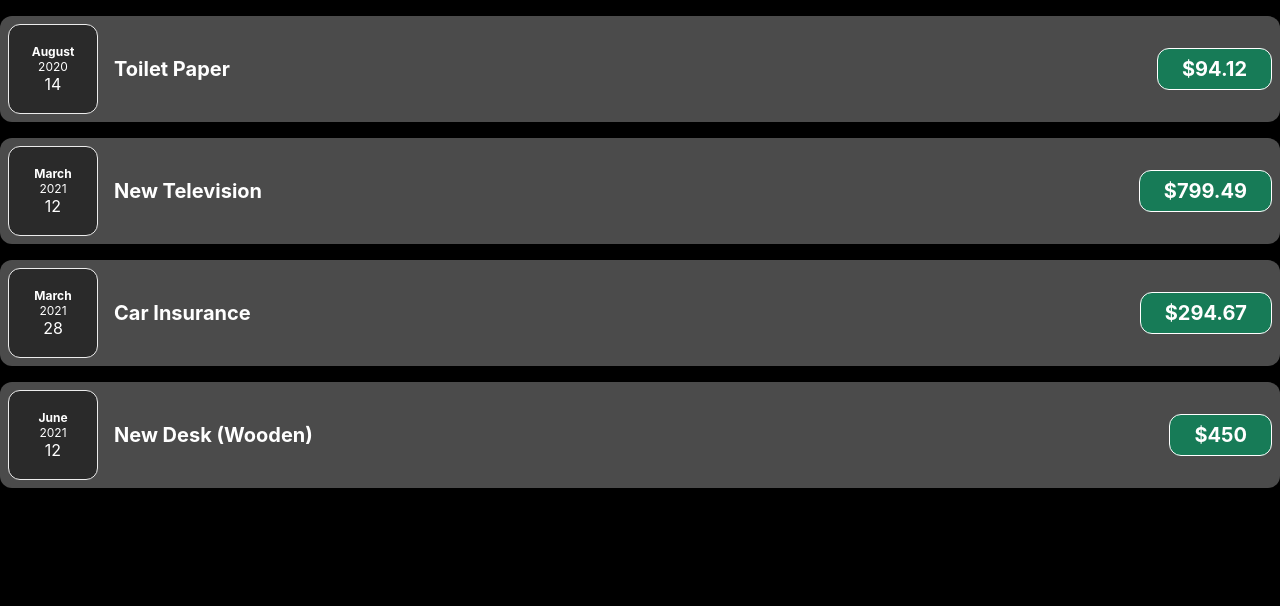
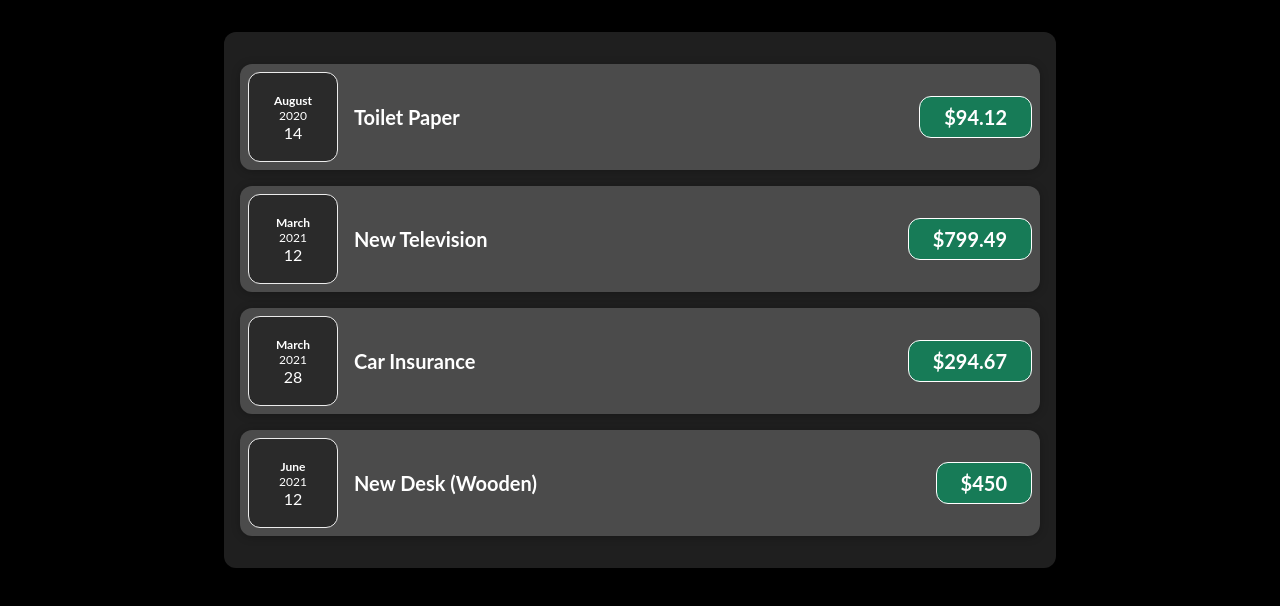
Before and after one commit to amitbhalla/expensecalc, a React (Create React App) app: page / in a window 1280 px wide. Shown: the top 606 px of the page. Built offline with nearby package versions, Linux system fonts and the light colour scheme.

Commit message:
Card Component Created

```diff
--- a/src/App.css
+++ b/src/App.css
@@ -1,3 +1,4 @@
 body {
   background-color: black;
+  font-family: 'Lato', sans-serif;
 }
--- a/src/App.js
+++ b/src/App.js
@@ -1,5 +1,7 @@
+import React from 'react';
+
+import Expenses from './components/Expenses';
 import './App.css';
-import ExpenseItem from './components/ExpenseItem';
 
 const expenses = [
   {
@@ -31,26 +33,7 @@
 const App = () => {
   return (
     <div className="App">
-      <ExpenseItem
-        title={expenses[0].title}
-        amount={expenses[0].amount}
-        date={expenses[0].date}
-      />
-      <ExpenseItem
-        title={expenses[1].title}
-        amount={expenses[1].amount}
-        date={expenses[1].date}
-      />
-      <ExpenseItem
-        title={expenses[2].title}
-        amount={expenses[2].amount}
-        date={expenses[2].date}
-      />
-      <ExpenseItem
-        title={expenses[3].title}
-        amount={expenses[3].amount}
-        date={expenses[3].date}
-      />
+      <Expenses items={expenses} />
     </div>
   );
 };
--- /dev/null
+++ b/src/components/Card.css
@@ -0,0 +1,4 @@
+.card {
+  border-radius: 12px;
+  box-shadow: 0 1px 8px rgba(0, 0, 0, 0.25);
+}
--- /dev/null
+++ b/src/components/Card.js
@@ -0,0 +1,10 @@
+import React from 'react';
+
+import './Card.css';
+
+const Card = (props) => {
+  const appliedClasses = 'card ' + props.className;
+  return <div className={appliedClasses}>{props.children}</div>;
+};
+
+export default Card;
--- a/src/components/ExpenseItem.css
+++ b/src/components/ExpenseItem.css
@@ -2,10 +2,8 @@
   display: flex;
   justify-content: space-between;
   align-items: center;
-  box-shadow: 0 2px 8px rgba(0, 0, 0, 0.25);
   padding: 0.5rem;
   margin: 1rem 0;
-  border-radius: 12px;
   background-color: #4b4b4b;
 }
 
--- a/src/components/ExpenseItem.js
+++ b/src/components/ExpenseItem.js
@@ -1,17 +1,19 @@
 import React from 'react';
+
+import Card from './Card';
 import ExpenseDate from './ExpenseDate';
 
 import './ExpenseItem.css';
 
 const ExpenseItem = (props) => {
   return (
-    <div className="expense-item">
+    <Card className="expense-item">
       <ExpenseDate date={props.date} />
       <div className="expense-item__description">
         <h2>{props.title}</h2>
         <div className="expense-item__price">${props.amount}</div>
       </div>
-    </div>
+    </Card>
   );
 };
 
--- /dev/null
+++ b/src/components/Expenses.css
@@ -0,0 +1,7 @@
+.expenses {
+  padding: 1rem;
+  background-color: rgb(31, 31, 31);
+  margin: 2rem auto;
+  width: 50rem;
+  max-width: 95%;
+}
--- /dev/null
+++ b/src/components/Expenses.js
@@ -0,0 +1,34 @@
+import React from 'react';
+import Card from './Card';
+import ExpenseItem from './ExpenseItem';
+
+import './Expenses.css';
+
+const Expenses = ({ items }) => {
+  return (
+    <Card className="expenses">
+      <ExpenseItem
+        title={items[0].title}
+        amount={items[0].amount}
+        date={items[0].date}
+      />
+      <ExpenseItem
+        title={items[1].title}
+        amount={items[1].amount}
+        date={items[1].date}
+      />
+      <ExpenseItem
+        title={items[2].title}
+        amount={items[2].amount}
+        date={items[2].date}
+      />
+      <ExpenseItem
+        title={items[3].title}
+        amount={items[3].amount}
+        date={items[3].date}
+      />
+    </Card>
+  );
+};
+
+export default Expenses;
```
